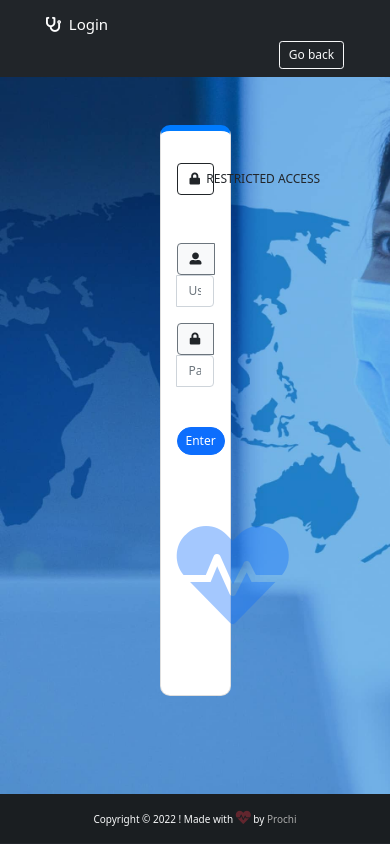
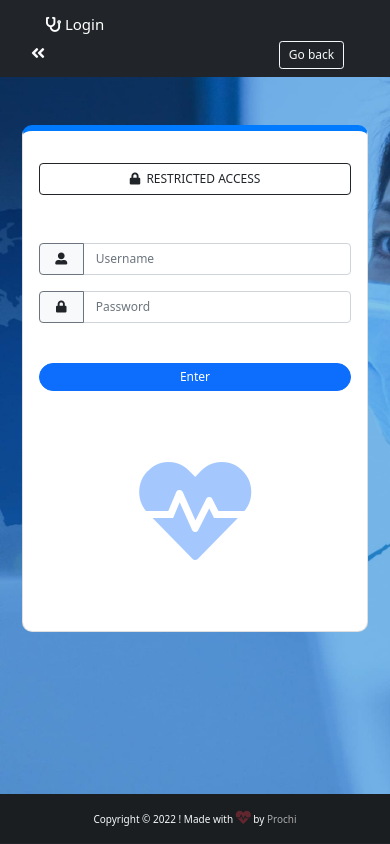
Before and after one commit to preciousimo/medic-call, a Django app: page /login/login/ in a window 390 px wide. Run offline with Django 3.2, Linux system fonts and the light colour scheme; some libraries are stand-ins or nearby versions.

Commit message:
Fix organization issue

```diff
--- a/base/templates/registration/login.html
+++ b/base/templates/registration/login.html
@@ -5,12 +5,13 @@
 
 <!-- Navbar content (icon + title) -->
 {% block nav-content %}
-<i class="fas fa-stethoscope"></i>&nbsp;&nbsp;Login
+<i class="fas fa-stethoscope"></i>  Login
 {% endblock nav-content %}
 
 <!-- Button in navbar -->
 {% block btn-nav %}
 <a href="{% url 'frontend' %}" class="btn btn-outline-primary btn-sm border-light text-light" id="btn-nav">Go back</a>
+<a href="{% url 'frontend' %}" class="text-light" id="front-nav-icon"><i class="fas fa-angle-double-left"></i></a>
 {% endblock btn-nav %}
 
 <!-- Footer {color} -->
--- a/static/css/style.css
+++ b/static/css/style.css
@@ -14,7 +14,7 @@ body {
   float: right;
   margin-left: 25px;
 }
-#sidebar {
+#sidebar{
   float: right;
   margin-right: 25px;
   cursor: pointer;
@@ -75,12 +75,15 @@ body {
 #last {
   width: 60px;
 }
+/* Buttons in responsive mode (add.html and edit.html) */
 #Btn-add-smartphone {
   display: none;
 }
+/* Button ADD PATIENT (responsive mood) in backend.html */
 #btn-smartphone {
   display: none;
 }
+/* Button in modal support */
 #btn-cancel, #btn-proceed {
   width: 70px;
 }
@@ -164,7 +167,7 @@ body {
   #reponsive-border {
     border: 1px solid #a9a9a9;
   }
-  /* background color in TD */
+  /* background color in TD  (only on name) light blue*/
   #top-table {
     background-color: #cfe2ff;
     color: #111;
@@ -235,13 +238,14 @@ body {
     font-size: 12px;
   }
   /* Small pagination */
-  #pagination,
+  /* #pagination,
   #first,
   #last {
     font-size: 12px;
-  }
+  } */
   #first,
   #last {
+    font-size: 12px;
     width: 50px;
   }
   /* Inputs in add.html & edit.html */
@@ -252,26 +256,37 @@ body {
   #gender {
     font-size: 12px;
   }
+  /* Title of the modals (all modals) */
   .modal-title {
     font-size: 14px;
   }
+  /* Message if no patients found */
+  #no-data {
+    font-size: 14px;
+  }
+  /* CONTAINER of the login form (to set the width) */
   #card-login {
-    width: 95px;
+    width: 95%;
   }
+  /* Enter button in login.html */
   #btn-enter {
     font-size: 12px;
   }
+  /* Button to ADD PATIENT in backend.html (responsive mode) */
   #Btn-add-smartphone {
     display: inline;
     width: 40px;
     font-size: 12px;
   }
+  /* Button to ADD PATIENT in backend.html (desktop and tablet mode) */
   #Btn-add-desktop {
     display: none;
   }
+  /* Buttons (add - reset - back) in add.html and edit.html (responsive mode) */
   #btnsmartphone {
     display: inline;
   }
+  /* Buttons (add - reset - back) in add.html and edit.html (desktop and tablet mode) */
   #btn-desktop {
     display: none;
   }
@@ -279,12 +294,15 @@ body {
   .side-label {
     width: 40px;
   }
+  /* Sidebar icon on backend pages */
   #sidebar {
     margin-right: 15px;
   }
+  /* Buttons in modal support */
   #btn-cancel, #btn-proceed {
     width: 60px;
   }
+  /* Card of the title in add.html and edit.html */
   #card-title {
     margin-top: -5px;
     margin-bottom: -5px;
--- a/templates/main.html
+++ b/templates/main.html
@@ -30,7 +30,7 @@
                 <div class="col-sm">
                     <a class="navbar-brand flex-grow-1" id="nav-content">
                         {% block nav-content %}
-                        <i class="fas fa-briefcase-medical"></i>&nbsp;&nbsp;Medic Care
+                        <i class="fas fa-briefcase-medical"></i>  Medic Care
                         {% endblock nav-content %}
                     </a>
                 </div>
@@ -40,8 +40,8 @@
 
                 <div class="col-sm">
                     {% block btn-nav %}
-                    <a href="{% url 'backend' %}" class="btn btn-outline-info btn-sm border-light"
-                        id="btn-nav">Login</a>
+                    <a href="{% url 'backend' %}" class="btn btn-outline-info btn-sm border-light" id="btn-nav">Login</a>
+                    <a href="{% url 'backend' %}" class="text-light" id="front-nav-icon"><i class="fas fa-user-lock"></i></a>
                     {% endblock btn-nav %}
                 </div>
             </nav>
@@ -68,7 +68,7 @@
         <div class="modal-dialog" role="document">
             <div class="modal-content">
                 <div class="modal-header">
-                    <h5 class="modal-title" id="logoutModalLabel"><i class="fas fa-sign-out-alt"></i>&nbsp;&nbsp;Logout
+                    <h5 class="modal-title" id="logoutModalLabel"><i class="fas fa-sign-out-alt"></i>  Logout
                     </h5>
                     <button type="button" class="close" data-dismiss="modal" aria-label="Close">
                         <span aria-hidden="true">&times;</span>
```
Also changed, not shown: db.sqlite3.
